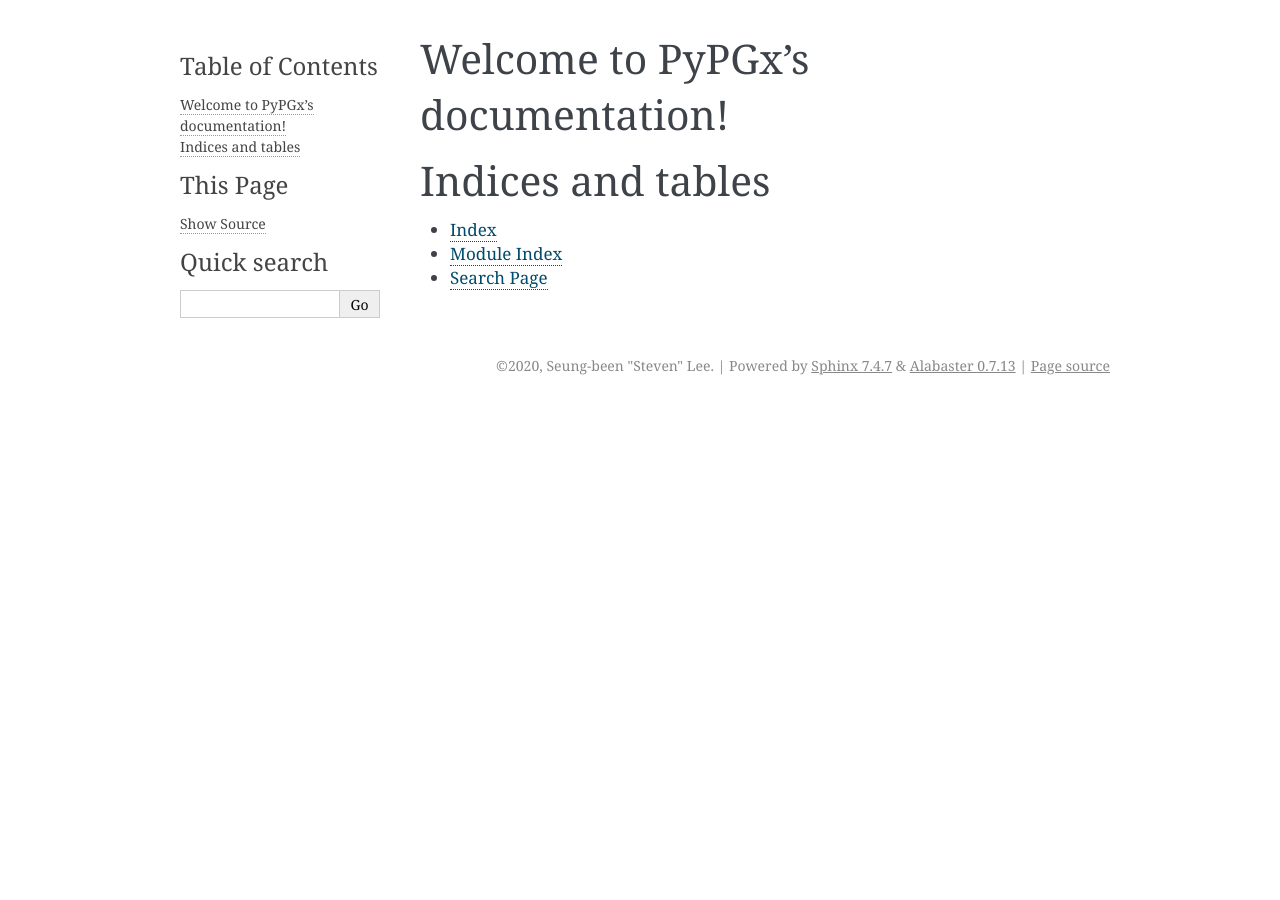
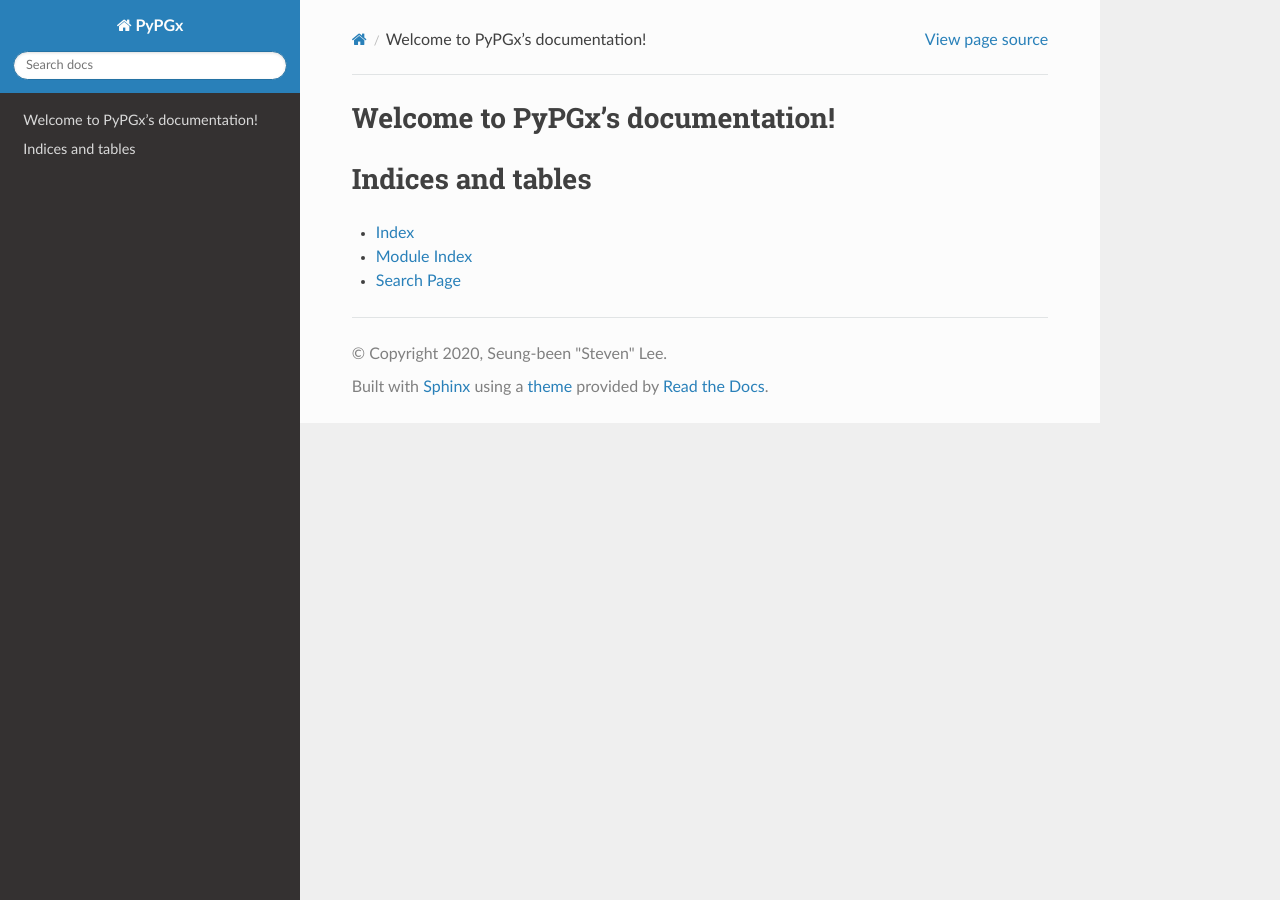
Before and after one commit to sbslee/pypgx, a Sphinx documentation site: the page built from docs/index.rst, in a window 1280 px wide. Built offline with Sphinx 7.4.7 and the Read the Docs theme 2.0.0, drawn with Linux system fonts in a browser that asks for light colours.

Commit message:
Update conf.py

```diff
--- a/docs/conf.py
+++ b/docs/conf.py
@@ -13,8 +13,6 @@
 # import os
 # import sys
 # sys.path.insert(0, os.path.abspath('.'))
-
-master_doc = "index"
 
 # -- Project information -----------------------------------------------------
 
@@ -34,6 +32,9 @@ extensions = [
 # Add any paths that contain templates here, relative to this directory.
 templates_path = ['_templates']
 
+# The master toctree document.
+master_doc = "index"
+
 # List of patterns, relative to source directory, that match files and
 # directories to ignore when looking for source files.
 # This pattern also affects html_static_path and html_extra_path.
@@ -45,7 +46,7 @@ exclude_patterns = ['_build', 'Thumbs.db', '.DS_Store']
 # The theme to use for HTML and HTML Help pages.  See the documentation for
 # a list of builtin themes.
 #
-html_theme = 'alabaster'
+html_theme = "sphinx_rtd_theme"
 
 # Add any paths that contain custom static files (such as style sheets) here,
 # relative to this directory. They are copied after the builtin static files,
```
